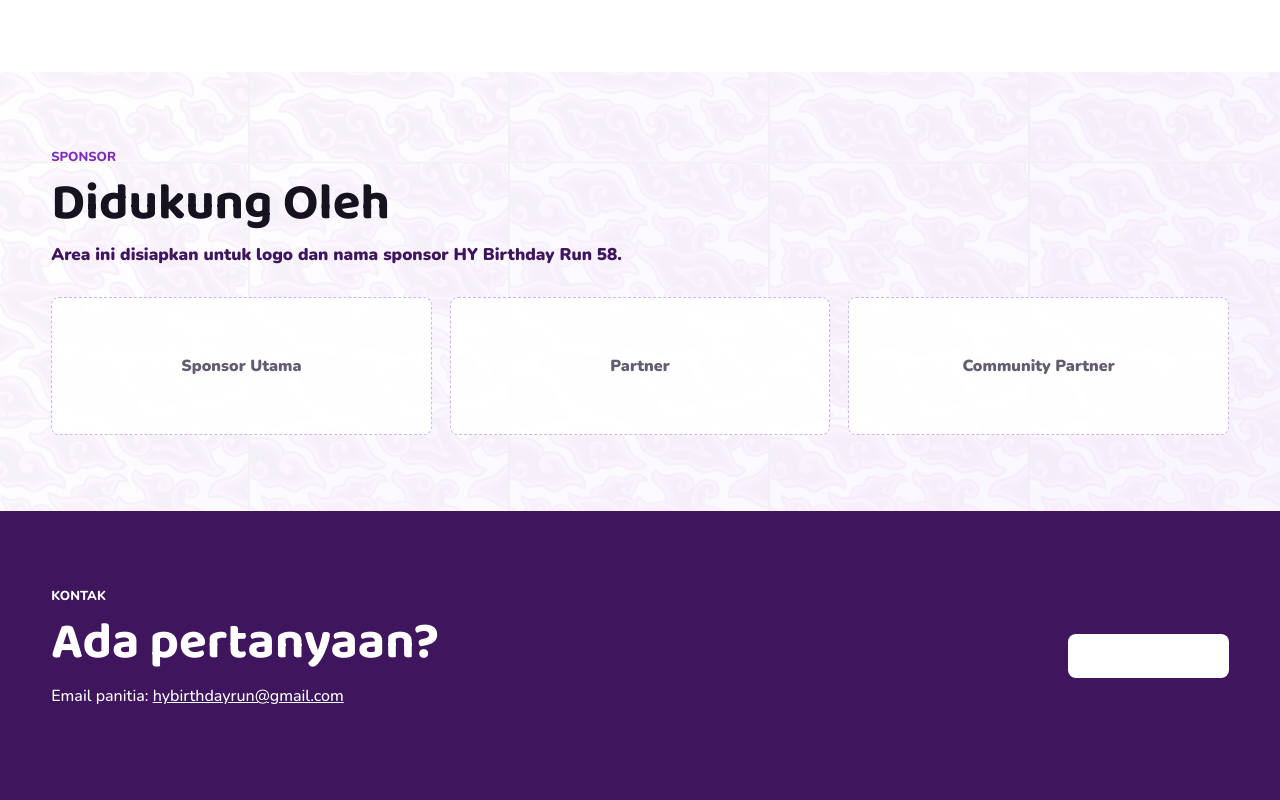
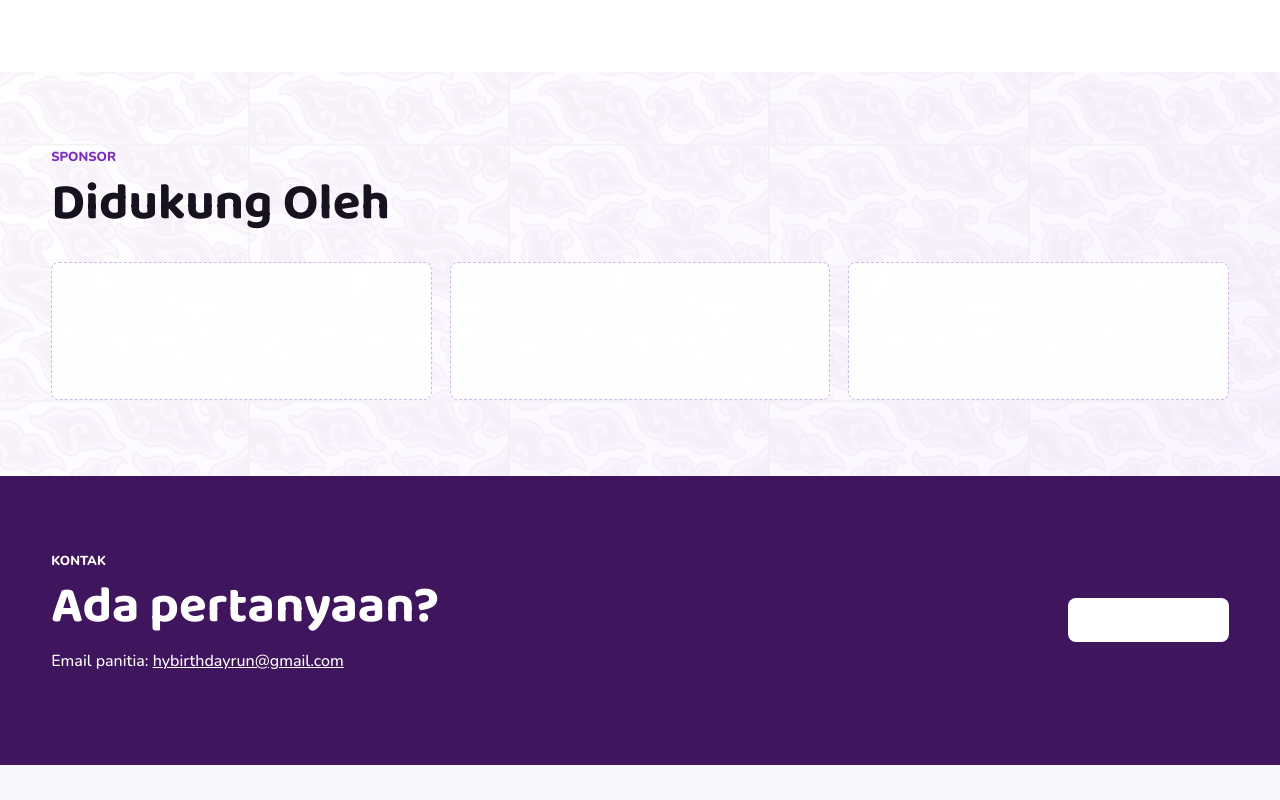
Before and after one commit to amutiara302-debug/hy-birthday-run-app, a Next.js app: page / in a window 1280 px wide. Shown: the part 3672-4472 px from the top of the page. After the commit the page ends 4437 px from the top, so only its background shows below. Built offline with nearby package versions, Linux system fonts and the light colour scheme.

Commit message:
Add files via upload

```diff
--- a/app/page.tsx
+++ b/app/page.tsx
@@ -148,12 +148,11 @@ export default function HomePage() {
           <div className="section-heading">
             <p className="eyebrow">Sponsor</p>
             <h2>Didukung Oleh</h2>
-            <p className="section-subtitle">Area ini disiapkan untuk logo dan nama sponsor HY Birthday Run 58.</p>
           </div>
           <div className="sponsor-grid">
-            <article className="sponsor-placeholder">Sponsor Utama</article>
-            <article className="sponsor-placeholder">Partner</article>
-            <article className="sponsor-placeholder">Community Partner</article>
+            <article className="sponsor-placeholder" aria-label="Sponsor kosong" />
+            <article className="sponsor-placeholder" aria-label="Sponsor kosong" />
+            <article className="sponsor-placeholder" aria-label="Sponsor kosong" />
           </div>
         </section>
 
```
